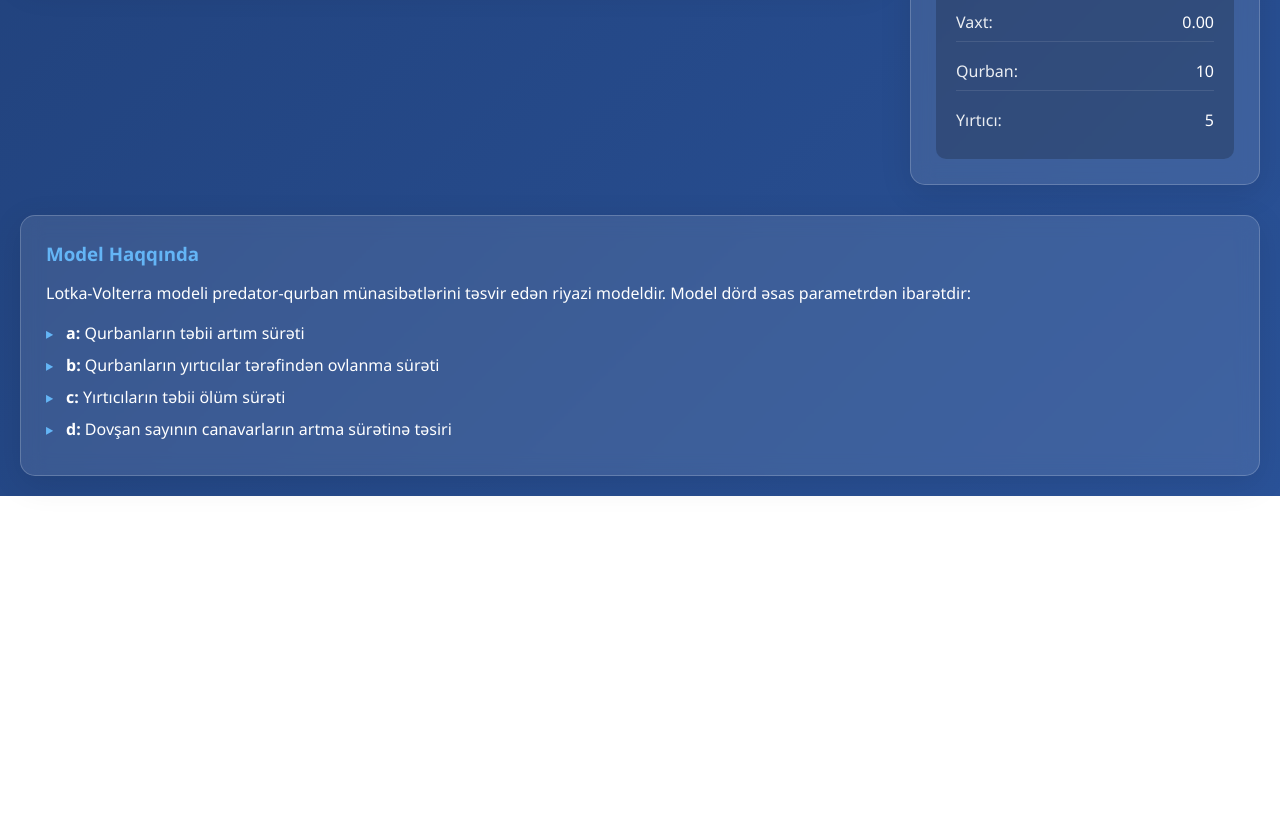
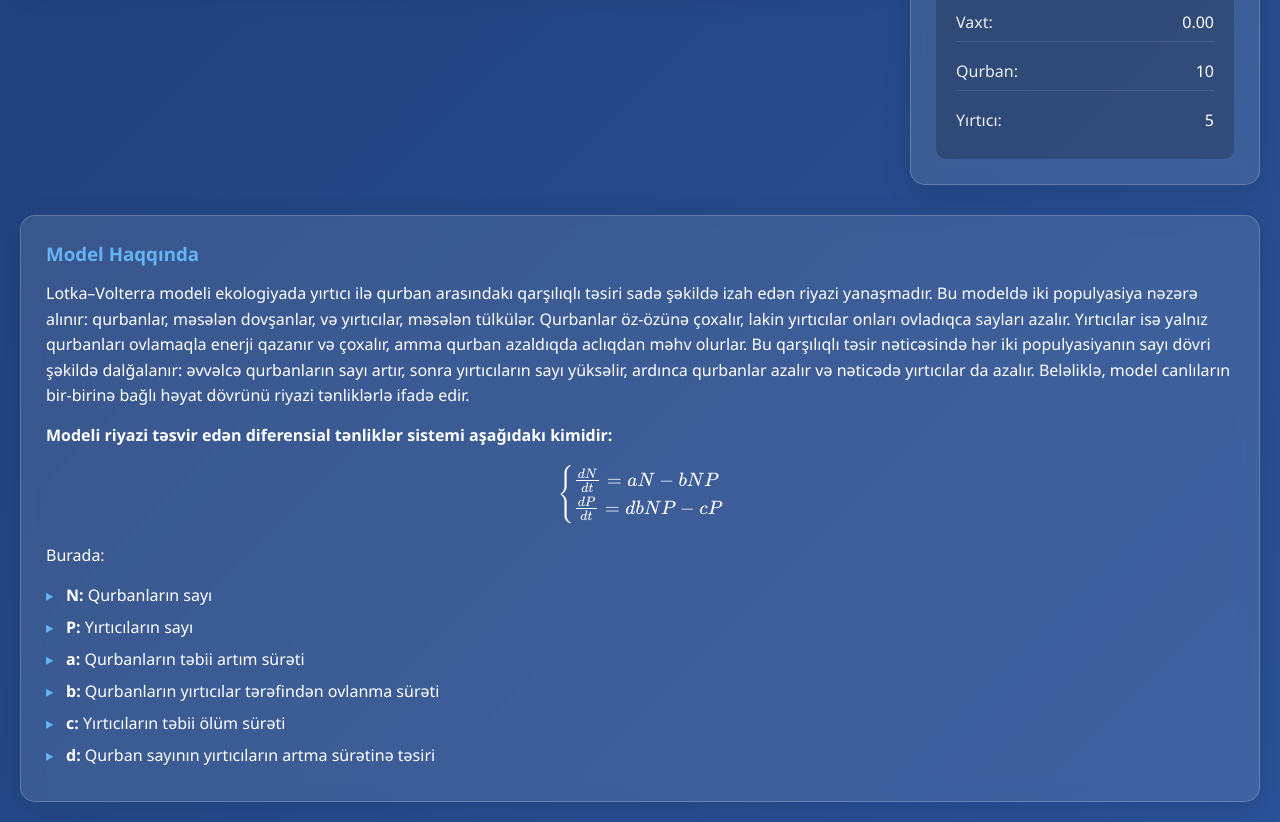
Before and after one commit to jannatsamadov/lotka-volterra-sim, a plain HTML site: page index.html in a window 1280 px wide. Shown: the part 891-1713 px from the top of the page. Before the commit the page ends 1387 px from the top, so only its background shows below. Drawn offline with nearby package versions, Linux system fonts and the light colour scheme.

Commit message:
Enhance Lotka-Volterra model description and equations
Updated the description of the Lotka-Volterra model and added mathematical equations to explain the system.

```diff
--- a/index.html
+++ b/index.html
@@ -7,6 +7,10 @@
     <link rel="stylesheet" href="styles.css">
     <script src="https://cdnjs.cloudflare.com/ajax/libs/three.js/r128/three.min.js"></script>
     <script src="https://cdnjs.cloudflare.com/ajax/libs/Chart.js/3.9.1/chart.min.js"></script>
+    <script src="https://polyfill.io/v3/polyfill.min.js?features=es6"></script>
+    <script id="MathJax-script" async
+      src="https://cdn.jsdelivr.net/npm/mathjax@3/es5/tex-mml-chtml.js">
+    </script>
 </head>
 <body>
     <div class="container">
@@ -88,12 +92,20 @@
 
         <div class="info-panel">
             <h3>Model Haqqında</h3>
-            <p>Lotka-Volterra modeli predator-qurban münasibətlərini təsvir edən riyazi modeldir. Model dörd əsas parametrdən ibarətdir:</p>
+            <p>Lotka–Volterra modeli ekologiyada yırtıcı ilə qurban arasındakı qarşılıqlı təsiri sadə şəkildə izah edən riyazi yanaşmadır.
+                Bu modeldə iki populyasiya nəzərə alınır: qurbanlar, məsələn dovşanlar, və yırtıcılar, məsələn tülkülər. Qurbanlar öz-özünə çoxalır, lakin yırtıcılar onları ovladıqca sayları azalır.
+                Yırtıcılar isə yalnız qurbanları ovlamaqla enerji qazanır və çoxalır, amma qurban azaldıqda aclıqdan məhv olurlar. Bu qarşılıqlı təsir nəticəsində hər iki populyasiyanın sayı dövri şəkildə dalğalanır: əvvəlcə qurbanların sayı artır, sonra yırtıcıların sayı yüksəlir, ardınca qurbanlar azalır və nəticədə yırtıcılar da azalır. Beləliklə, model canlıların bir-birinə bağlı həyat dövrünü riyazi tənliklərlə ifadə edir. </p>
+
+            <h4>Modeli riyazi təsvir edən diferensial tənliklər sistemi aşağıdakı kimidir:</h4>
+            <p>$$\begin{cases} \frac{dN}{dt} = aN - bNP \\ \frac{dP}{dt} = dbNP - cP \end{cases}$$</p>
+            <p>Burada:</p>
             <ul>
+                <li><strong>N:</strong> Qurbanların sayı</li>
+                <li><strong>P:</strong> Yırtıcıların sayı</li>
                 <li><strong>a:</strong> Qurbanların təbii artım sürəti</li>
                 <li><strong>b:</strong> Qurbanların yırtıcılar tərəfindən ovlanma sürəti</li>
                 <li><strong>c:</strong> Yırtıcıların təbii ölüm sürəti</li>
-                <li><strong>d:</strong> Dovşan sayının canavarların artma sürətinə təsiri</li>
+                <li><strong>d:</strong> Qurban sayının yırtıcıların artma sürətinə təsiri</li>
             </ul>
         </div>
     </div>
```
